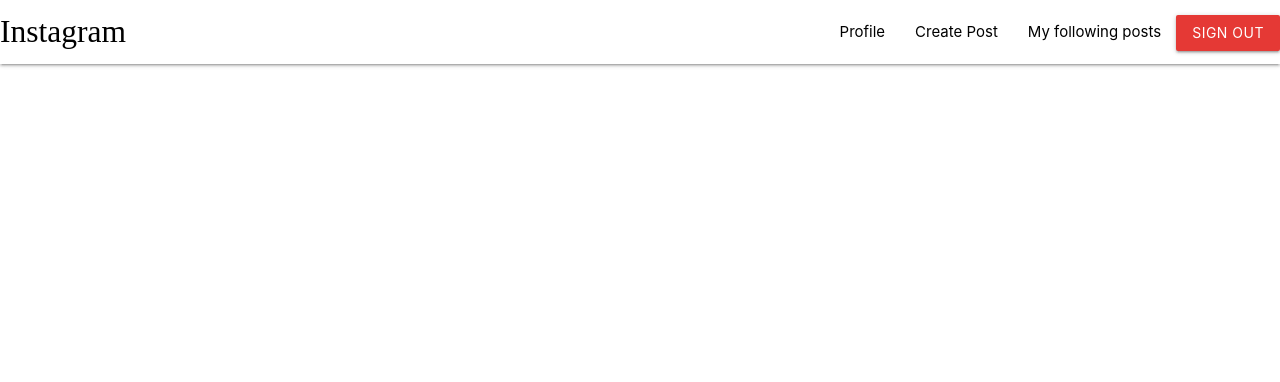
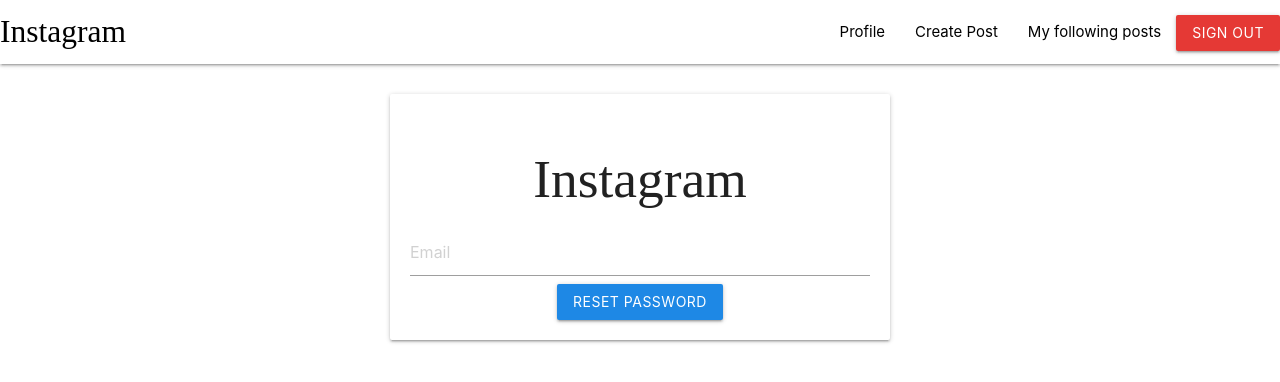
Before and after one commit to vishvjit20/instafrontend, a React (Create React App) app: page /reset in a window 1280 px wide. Shown: the top 382 px of the page. Built offline with nearby package versions, Linux system fonts and the light colour scheme; sample sign-in values are in the browser's storage.

Commit message:
email sending functionality added

```diff
--- a/src/App.js
+++ b/src/App.js
@@ -15,6 +15,7 @@
 import { reducer, initialState } from "./reducers/userReducer";
 import UserProfile from "./components/UserProfile";
 import SubscribedPosts from "./components/SubscribedUsersPosts";
+import Reset from "./components/Reset";
 
 export const UserContext = createContext();
 
@@ -25,7 +26,10 @@
   useEffect(() => {
     const user = JSON.parse(localStorage.getItem("user"));
     if (user) dispatch({ type: "USER", payload: user });
-    else history.push("/login");
+    else {
+      if (!history.location.pathname.startsWith("/reset"))
+        history.push("/login");
+    }
   }, []);
 
   return (
@@ -37,6 +41,7 @@
       <Route path="/create" component={CreatePost}></Route>
       <Route path="/profile/:userId" component={UserProfile}></Route>
       <Route path="/myfollowingposts" component={SubscribedPosts}></Route>
+      <Route path="/reset" component={Reset}></Route>
     </Switch>
   );
 };
--- /dev/null
+++ b/src/components/Reset.js
@@ -0,0 +1,59 @@
+import { useState } from "react";
+import { useHistory } from "react-router-dom";
+import M from "materialize-css";
+
+const Reset = () => {
+  const history = useHistory();
+  const [email, setEmail] = useState("");
+
+  const PostData = async () => {
+    if (
+      email &&
+      !/^(([^<>()[\]\\.,;:\s@\"]+(\.[^<>()[\]\\.,;:\s@\"]+)*)|(\".+\"))@((\[[0-9]{1,3}\.[0-9]{1,3}\.[0-9]{1,3}\.[0-9]{1,3}\])|(([a-zA-Z\-0-9]+\.)+[a-zA-Z]{2,}))$/.test(
+        email
+      )
+    ) {
+      M.toast({ html: "Invalid Email", classes: "#f44336 red" });
+      return;
+    }
+    const res = await fetch("/auth/reset-password", {
+      method: "post",
+      headers: {
+        "Content-Type": "application/json",
+      },
+      body: JSON.stringify({ email }),
+    });
+
+    const data = await res.json();
+    if (data.error) M.toast({ html: data.error, classes: "#f44336 red" });
+    else {
+      M.toast({
+        html: data.message,
+        classes: "#66bb6a green lighten-1",
+      });
+      history.push("/login");
+    }
+  };
+
+  return (
+    <div className="mycard">
+      <div className="card auth-card input-field">
+        <h2>Instagram</h2>
+        <input
+          type="text"
+          placeholder="Email"
+          value={email}
+          onChange={(e) => setEmail(e.target.value)}
+        />
+        <button
+          className="btn waves-effect waves-light #64b5f6 blue darken-1"
+          onClick={() => PostData()}
+        >
+          Reset Password
+        </button>
+      </div>
+    </div>
+  );
+};
+
+export default Reset;
```
